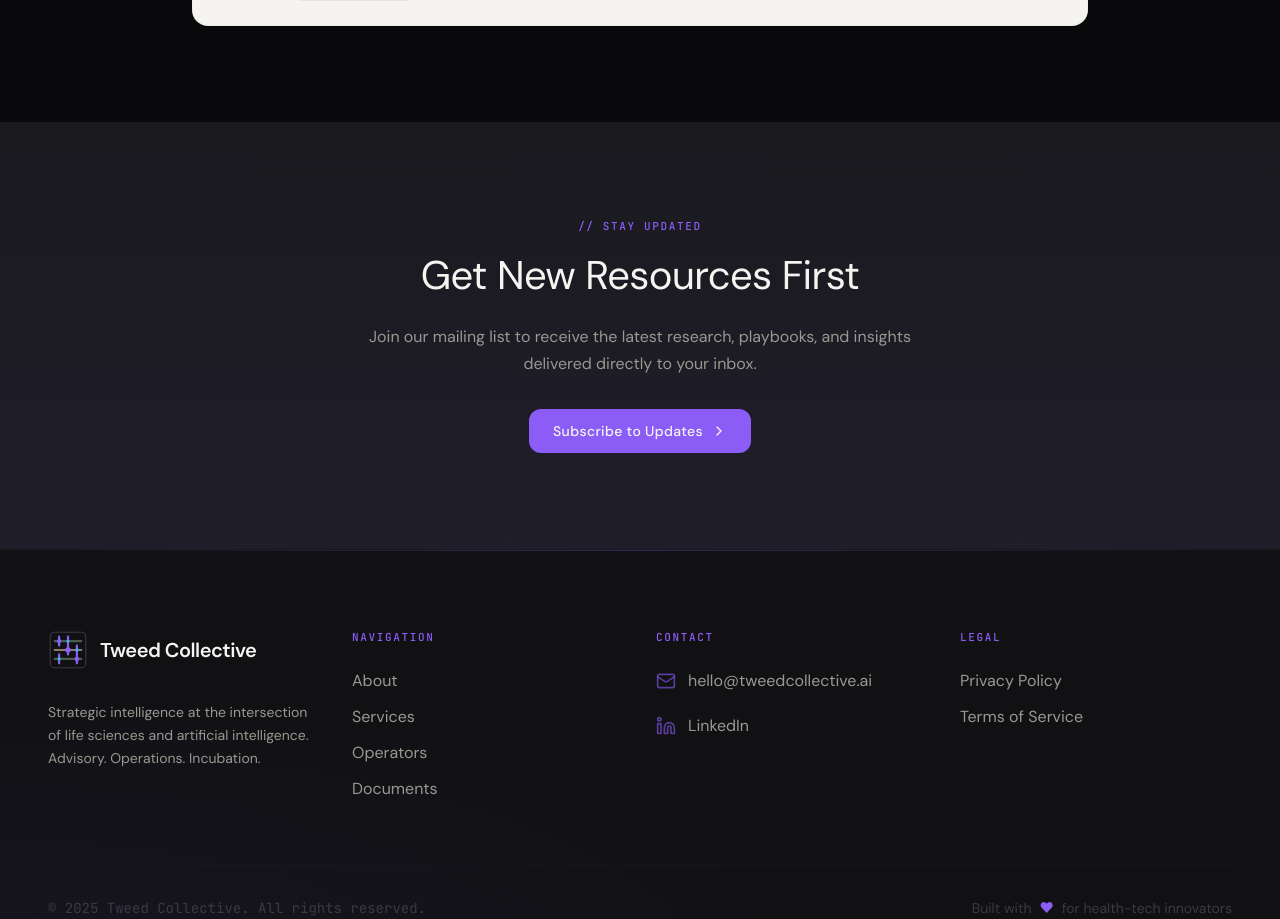
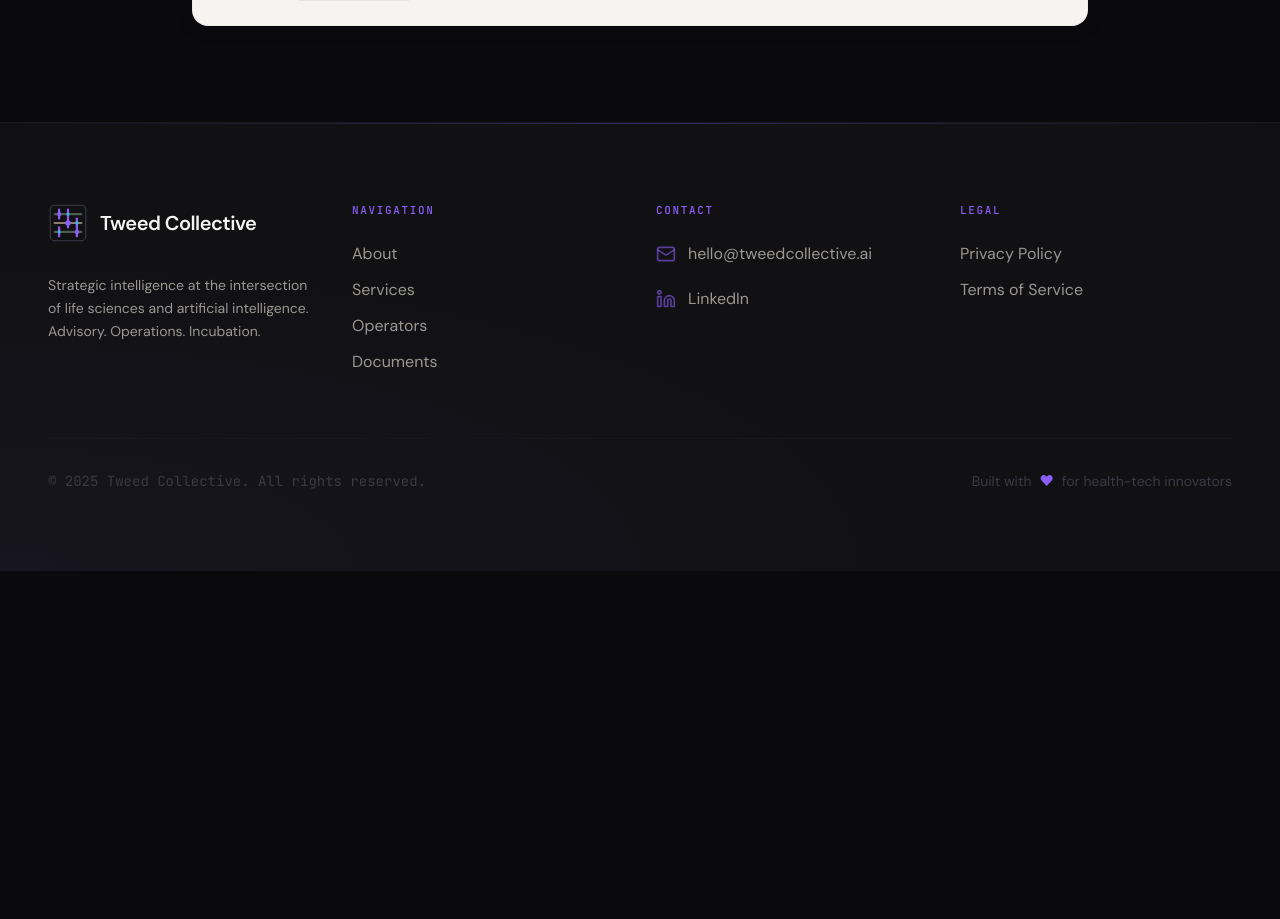
Before and after one commit to nbeyor/TweedCollective_website, a Next.js app: page /documents in a window 1280 px wide. Shown: the part 895-1814 px from the top of the page. After the commit the page ends 1466 px from the top, so only its background shows below. Built offline with nearby package versions, Linux system fonts and the light colour scheme; no server answers.

Commit message:
Remove Get New Resources section from documents page

```diff
--- a/app/documents/page.tsx
+++ b/app/documents/page.tsx
@@ -94,24 +94,6 @@ export default function DocumentsPage() {
         </div>
       </section>
 
-      {/* CTA Section */}
-      <section className="section bg-graphite relative overflow-hidden">
-        <div className="absolute inset-0 bg-gradient-to-t from-violet/5 to-transparent" />
-        <div className="container mx-auto relative z-10">
-          <div className="max-w-3xl mx-auto text-center">
-            <span className="mono-label mb-4 block">// Stay Updated</span>
-            <h2 className="text-cream mb-6">Get New Resources First</h2>
-            <p className="body-large text-stone mb-8 max-w-xl mx-auto">
-              Join our mailing list to receive the latest research, playbooks, and insights
-              delivered directly to your inbox.
-            </p>
-            <Link href="/contact" className="btn-primary">
-              <span>Subscribe to Updates</span>
-              <ChevronRight className="icon-sm" />
-            </Link>
-          </div>
-        </div>
-      </section>
     </div>
   )
 }
```
